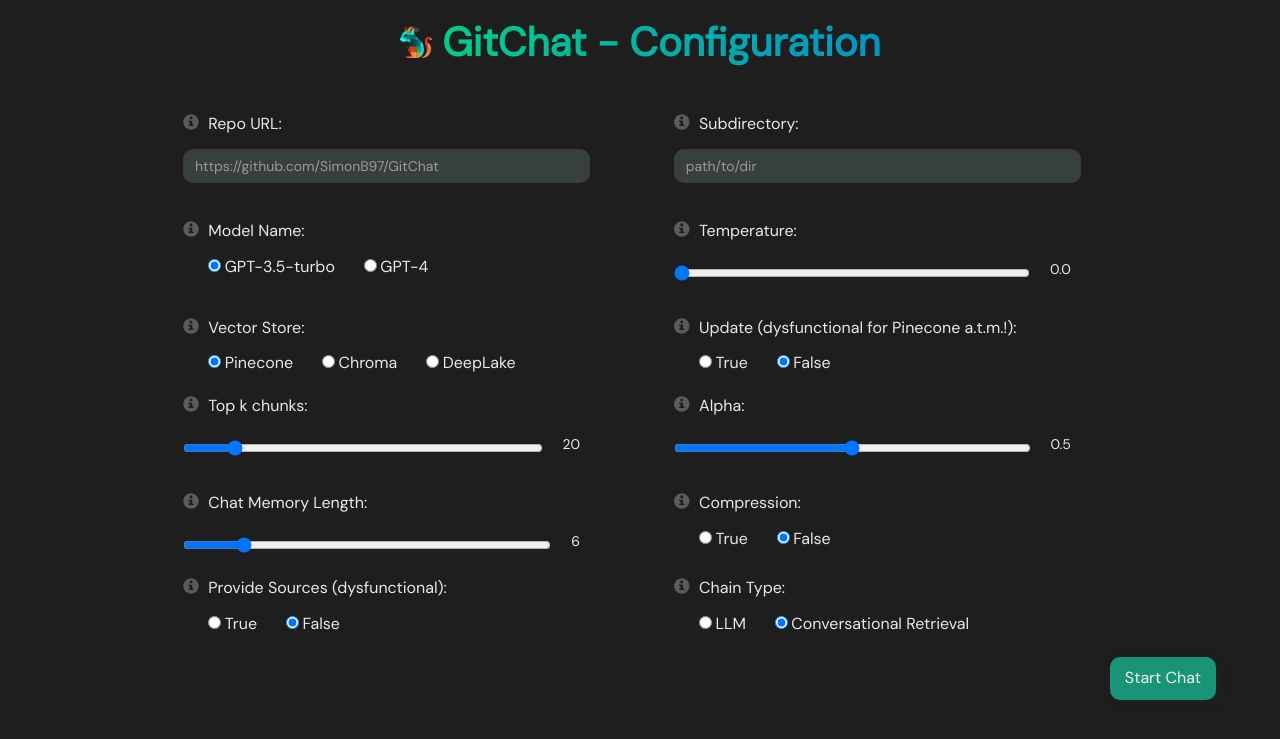
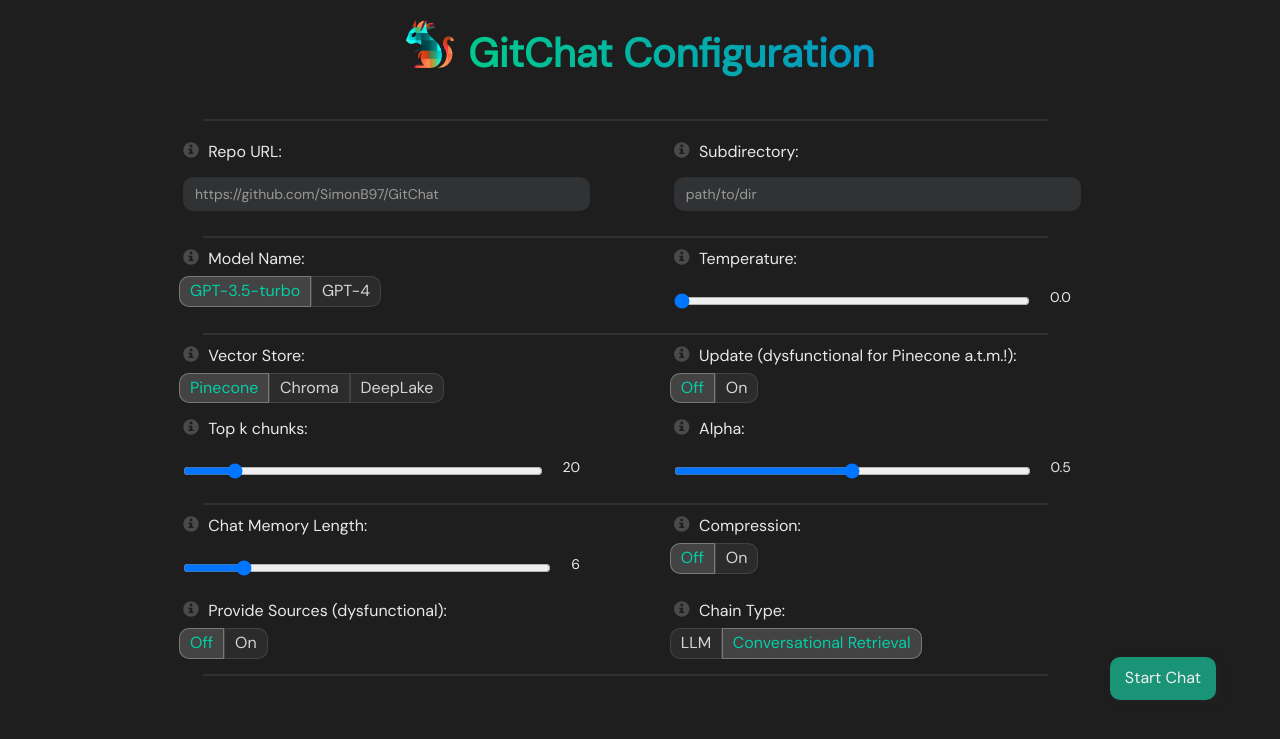
Before and after one commit to SimonB97/GitChat, a Flask app: page /start in a window 1280 px wide. Shown: the top 739 px of the page. Run offline with Flask 2, Linux system fonts and the light colour scheme; some libraries are stand-ins or nearby versions.

Commit message:
startpage refactor + chroma mmr fixed

```diff
--- a/src/static/css/start_page.css
+++ b/src/static/css/start_page.css
@@ -35,10 +35,10 @@ h2 {
 }
 
 #header-icon {
-    height: 0.8em;
-    width: 0.8em;
-    /* margin-right: 0.2em; */
-    margin-bottom: 0.2em;
+    height: 1.2em;
+    width: 1.2em;
+    margin-right: 0.1em;
+    margin-bottom: 0.65em;
     fill: url(#header-icon-gradient);
     filter: drop-shadow(0px 0px 0px #ffffff00) !important;
 }
@@ -53,7 +53,7 @@ label {
 }
 
 .form-control {
-    background-color: #cafdf127;
+    background-color: #e2fdf617;
     color: #f0f0f0;
     border: none;
     border-radius: 10px;
@@ -112,7 +112,7 @@ label {
     position: relative;
     max-width: 85%;
     height: 2px;
-    background-color: #31303019;
+    background-color: #d3d2d219;
     margin: 10px 0;
     margin-top: 0px;
     margin-left: 6%;
@@ -149,6 +149,41 @@ input[type="radio"]{
     margin-top: 11px;
     margin-left: 25px;
     background-color: rgba(255, 255, 255, 0.345) !important;
+    display: none;
+}
+
+input[type="radio"] + label {
+    display: inline-block;
+    padding: 3px 10px;
+    margin: 0 0 0 -4px;
+    border: 1px solid #b8b6b62b;
+    border-radius: 0;
+    background-color: #c6c4c415;
+    color: #ece8e8e4;
+    cursor: pointer;
+    transition: background-color 0.3s, color 0.3s;
+}
+
+input[type="radio"]:not(:last-child) + label {
+    margin-right: 0;
+}
+
+input[type="radio"]:first-child + label {
+    border-radius: 10px 0 0 10px;
+}
+
+input[type="radio"]:checked + label {
+    background-color: #7d7d7d64;
+    color: #01cfa6;
+    border: 1px solid #a2a4a38e;
+}
+
+input[type="radio"] + label:not(:last-child) {
+    margin-right: 0px;
+}
+
+input[type="radio"] + label:last-child {
+    border-radius: 0 10px 10px 0;
 }
 
 .slider-container {
@@ -174,7 +209,7 @@ input[type="radio"]{
 }
 
 .glyphicon {
-    color: #d3d3d357;
+    color: #d3d3d33f;
 }
 
 .qtip-bootstrap {
@@ -191,7 +226,7 @@ input[type="radio"]{
 }
 
 ::-webkit-scrollbar-thumb {
-    background-color: #ccc;
+    background-color: #545353;
     border-radius: 10px;
 }
 
@@ -200,7 +235,7 @@ input[type="radio"]{
 }
 
 ::-webkit-scrollbar-track:hover {
-    background-color: #f2f2f2;
+    background-color: #f2f2f200;
 }
 
 ::-webkit-scrollbar-corner {
--- a/src/templates/index.html
+++ b/src/templates/index.html
@@ -3,7 +3,7 @@
 <html>
 
 <head lang="en">
-    <link rel="icon" type="image/png" href="https://git-scm.com/images/logos/downloads/Git-Icon-White.png" />
+    <link rel="icon" type="image/png" href="./../static/images/GitChat-Logo.png" />
     <link rel="stylesheet" href="//cdnjs.cloudflare.com/ajax/libs/highlight.js/11.6.0/styles/vs2015.min.css">
     <script src="//cdnjs.cloudflare.com/ajax/libs/highlight.js/11.6.0/highlight.min.js"></script>
     <script src="https://cdnjs.cloudflare.com/ajax/libs/autosize.js/4.0.2/autosize.min.js"></script>
@@ -22,7 +22,7 @@
     <div class="container">
         <div class="row">
             <h3 class="text-center" style="color: #f0f0f0;">
-                <img id="header-icon" src="https://git-scm.com/images/logos/downloads/Git-Icon-White.png" alt="GitChat Icon">
+                <img id="header-icon" src="./../static/images/GitChat-Logo.png" alt="GitChat Icon">
                 GitChat
             </h3>
             <div class="col-md-10 col-md-offset-1">
--- a/src/templates/start_page.html
+++ b/src/templates/start_page.html
@@ -21,7 +21,7 @@
     <div class="container">
         <h2 class="text-center header-style">
             <img id="header-icon" src="./../static/images/GitChat-Logo.png" alt="GitChat Icon">
-            GitChat - Configuration
+            GitChat Configuration
         </h2>
         <form class=".form" method="POST" action="{{ url_for('start') }}">
             <div class="form-options"></div>
@@ -66,10 +66,10 @@
                 <div class="form-group">
                     <label for="update"><i class="info-icon glyphicon glyphicon-info-sign" data-tooltip="Whether to update the vector store with the latest data, will take longer to load. <br><br> Note: Not working for Pinecone right now. Remove manually at app.pinecone.io "></i> Update (dysfunctional for Pinecone a.t.m.!): </label>
                     <div>
+                        <input type="radio" id="update_false" name="update" value="false" checked>
+                        <label for="update_false">Off</label>
                         <input type="radio" id="update_true" name="update" value="true">
-                        <label for="update_true">True</label>
-                        <input type="radio" id="update_false" name="update" value="false" checked>
-                        <label for="update_false">False</label>
+                        <label for="update_true">On</label>
                     </div>
                 </div>
                 <div class="form-group">
@@ -98,10 +98,10 @@
                 <div class="form-group">
                     <label for="compress"><i class="info-icon glyphicon glyphicon-info-sign" data-tooltip="Whether to use the Contextual Compression Retriever from Langchain.<br> This is a tool that uses another retriever (LLM) to get relevant documents for a query, and then applies compressors and document transformers to filter out irrelevant or redundant information and return only the most relevant content to the user. <br><br>Note: You can increase the amount of chunks retrieved (top k) when enabled. Also, enabling will make repsonse times slower, depending on the model used for compression. <br><br> When enabled, choose a model for compression from the displayed drop-down menu."></i> Compression: </label>
                     <div>
+                        <input type="radio" id="compress_false" name="compress" value="false" checked onchange="toggleModelNameCompressor()">
+                        <label for="compress_false">Off</label>
                         <input type="radio" id="compress_true" name="compress" value="true" onchange="toggleModelNameCompressor()">
-                        <label for="compress_true">True</label>
-                        <input type="radio" id="compress_false" name="compress" value="false" checked onchange="toggleModelNameCompressor()">
-                        <label for="compress_false">False</label>
+                        <label for="compress_true">On</label>
 
                     </div>
                 </div>
@@ -124,10 +124,10 @@
                 <div class="form-group">
                     <label for="provide_sources"><i class="info-icon glyphicon glyphicon-info-sign" data-tooltip="Whether to provide sources for the answers. <br><br>Note: WORK IN PROGRESS! Not functional."></i> Provide Sources (dysfunctional): </label>
                     <div>
+                        <input type="radio" id="provide_sources_false" name="provide_sources" value="false" checked>
+                        <label for="provide_sources_false">Off</label>
                         <input type="radio" id="provide_sources_true" name="provide_sources" value="true">
-                        <label for="provide_sources_true">True</label>
-                        <input type="radio" id="provide_sources_false" name="provide_sources" value="false" checked>
-                        <label for="provide_sources_false">False</label>
+                        <label for="provide_sources_true">On</label>
                     </div>
                 </div>
                 <div class="form-group">
```
Also changed, not shown: src/chatbot.py (+15 -16 lines), src/static/css/index.css (+11 -11 lines).
